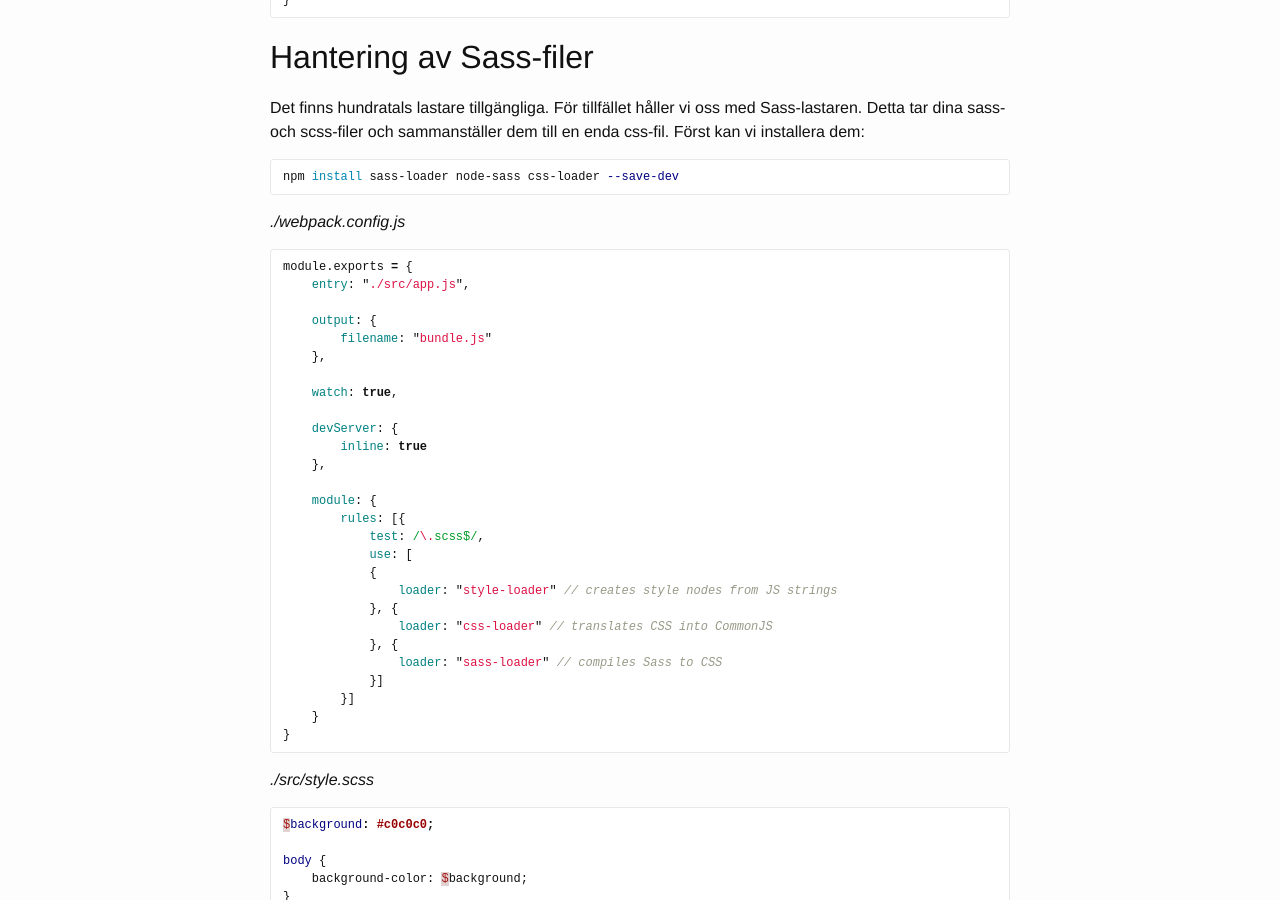
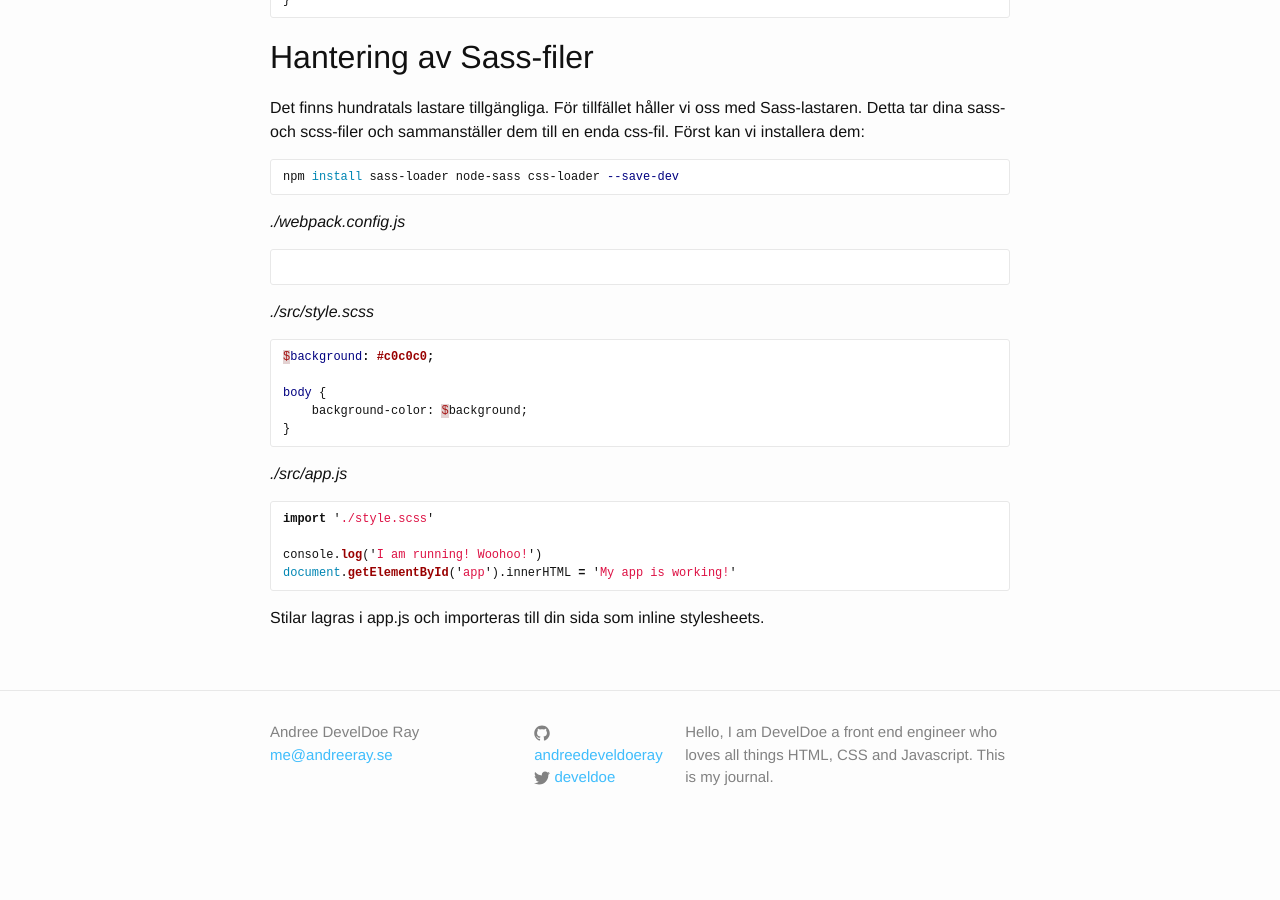
Before and after one commit to develdoe/develdoe.github.io, a Jekyll site: the page built from _posts/2018-01-10-webpack-sass-compilering.md, in a window 1280 px wide and 900 px high, scrolled down 2786 px. Built offline with Jekyll 4.4.1, drawn with Linux system fonts in a browser that asks for light colours; after the commit the page ends 3635 px from its top, so only the background shows below that.

Commit message:
Create 2018-01-10-webpack-sass-compilering.md

````diff
--- a/_posts/2018-01-10-webpack-sass-compilering.md
+++ b/_posts/2018-01-10-webpack-sass-compilering.md
@@ -149,33 +149,7 @@ npm install sass-loader node-sass css-loader --save-dev
 *./webpack.config.js*
 
 ```js
-module.exports = {
-    entry: "./src/app.js",
 
-    output: {
-        filename: "bundle.js"
-    },
-
-    watch: true,
-
-    devServer: {
-        inline: true
-    },
-
-    module: {
-        rules: [{
-            test: /\.scss$/,
-            use: [
-            {
-                loader: "style-loader" // creates style nodes from JS strings
-            }, {
-                loader: "css-loader" // translates CSS into CommonJS
-            }, {
-                loader: "sass-loader" // compiles Sass to CSS
-            }]
-        }]
-    }
-}
 ```
 
 *./src/style.scss*
````
